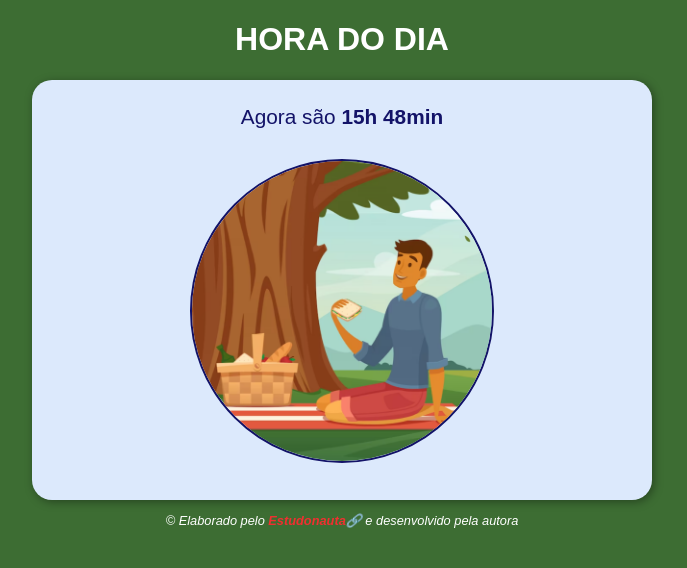
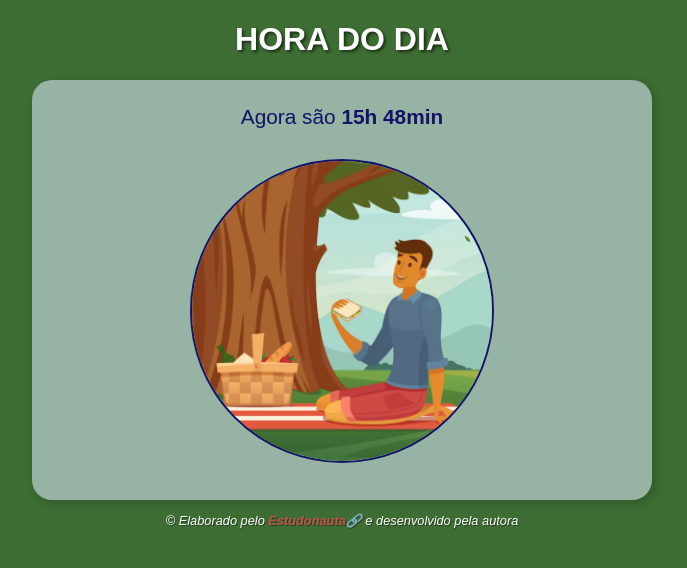
Before and after one commit to slowrach/projeto-hora, a plain HTML site: page index.html in a window 1280 px wide. Shown: the whole page, without its empty margins (298-985 px from the left). Drawn offline with Linux system fonts and the light colour scheme.

Commit message:
atualização do nome do arquivo

```diff
--- a/style.css
+++ b/style.css
@@ -7,16 +7,20 @@ body {
     text-align: center;
 }
 
+header h1 {
+    text-shadow: 2px 2px 3px #0000008e;
+}
+
 section {
     margin: 30px;
-    background-color: #dce9fc;
+    background-color: #dce9fc8f;
     color: #000000;
     border-radius: 20px;
     padding: 10px;
     margin: auto;
     width: 600px;
     height: 400px;
-    box-shadow: 2px 2px 10px #0000005f;
+    box-shadow: 3px 3px 10px #00000033;
 }
 
 section div {
@@ -39,11 +43,12 @@ section div img {
 footer {
     font-style: italic;
     font-size: 0.8em;
+    text-shadow: 1px 1px 0px #00000067;
 }
 
 footer a {
     text-decoration: none;
-    color: #ef3030;
+    color: #c55050;
     font-weight: bold;
 }
 
```
Also changed, not shown: index.html (renamed from ex1.html).
